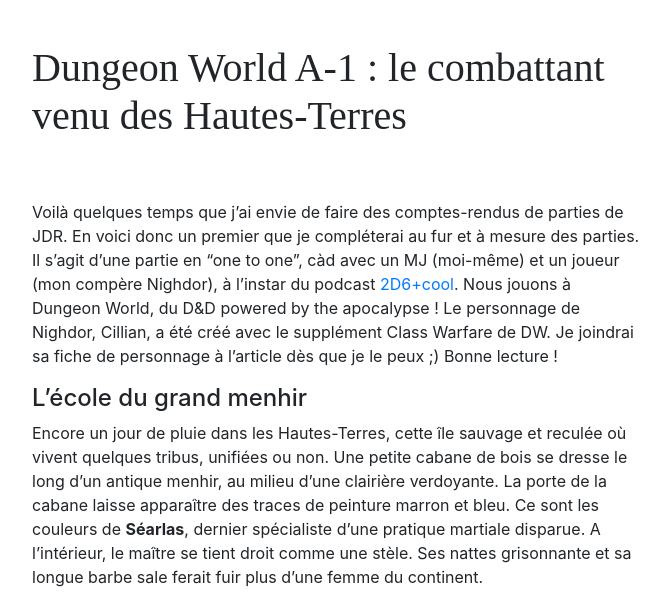
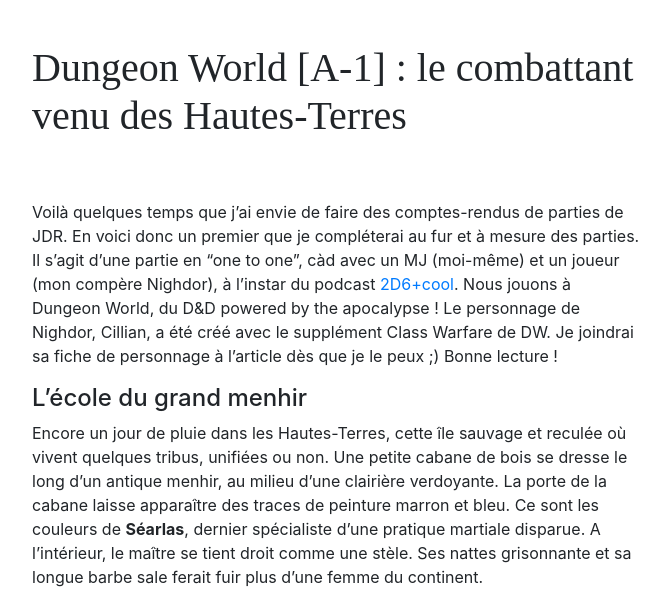
Before and after one commit to NielsSarys/nielssarys.github.io, a Jekyll site: the page built from _posts/2017-08-23-Dungeon-World-Le-combattant-venu-du-hautes-terres.markdown, in a window 1280 px wide and 900 px high, cut to the strip 300-900 px from the top of the window. Shown: the whole strip, without its empty margins (303-972 px from the left). Built offline with Jekyll 4.4.1, drawn with Linux system fonts in a browser that asks for light colours; nearby versions of some CDN libraries; some web fonts are replaced.

```diff
--- a/_posts/2017-08-23-Dungeon-World-Le-combattant-venu-du-hautes-terres.markdown
+++ b/_posts/2017-08-23-Dungeon-World-Le-combattant-venu-du-hautes-terres.markdown
@@ -1,6 +1,6 @@
 ---
 layout: post
-title: 'Dungeon World A-1 : le combattant venu des Hautes-Terres'
+title: 'Dungeon World [A-1] : le combattant venu des Hautes-Terres'
 date: 2017-08-23 15:32:20 +0000
 tags:
 - cr
```
